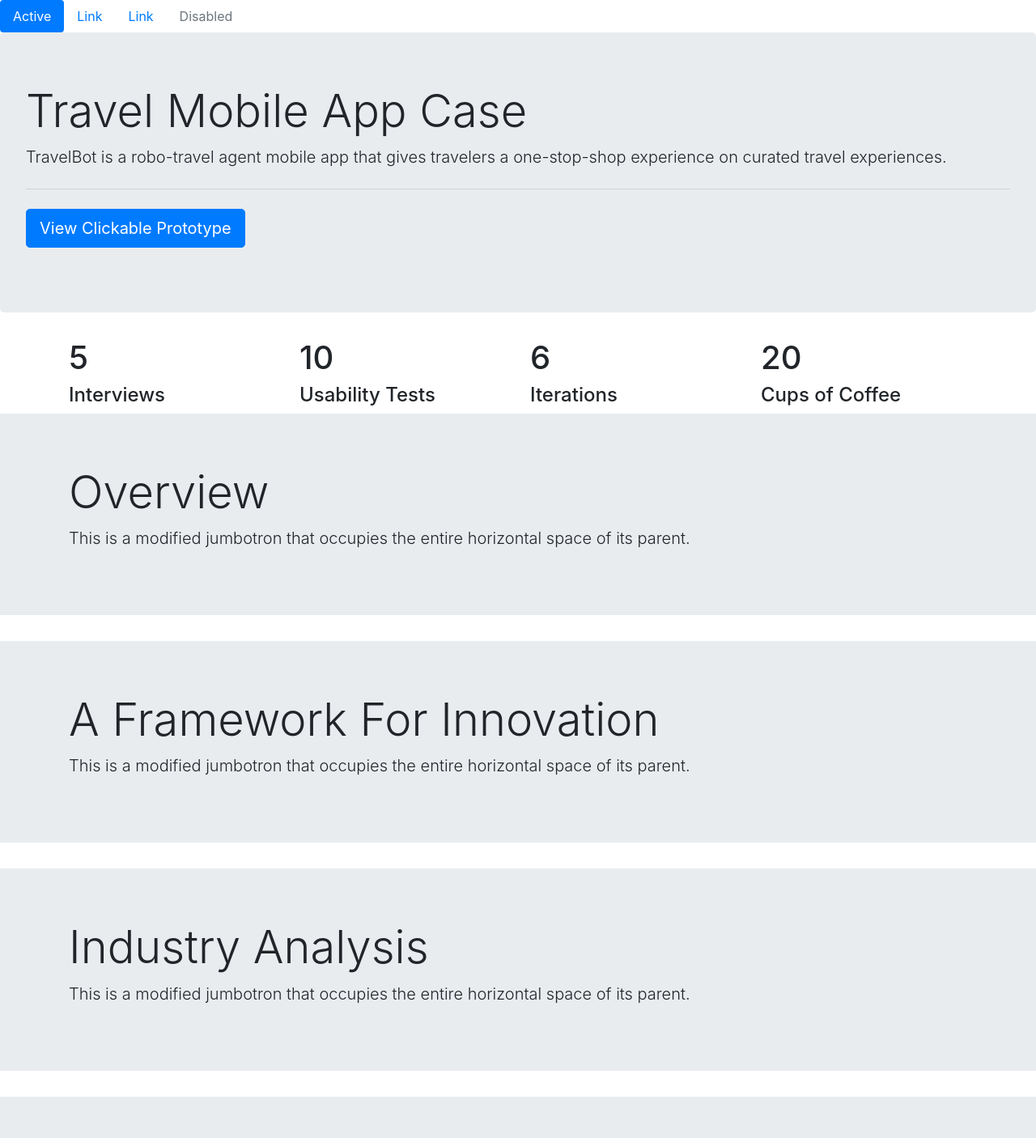
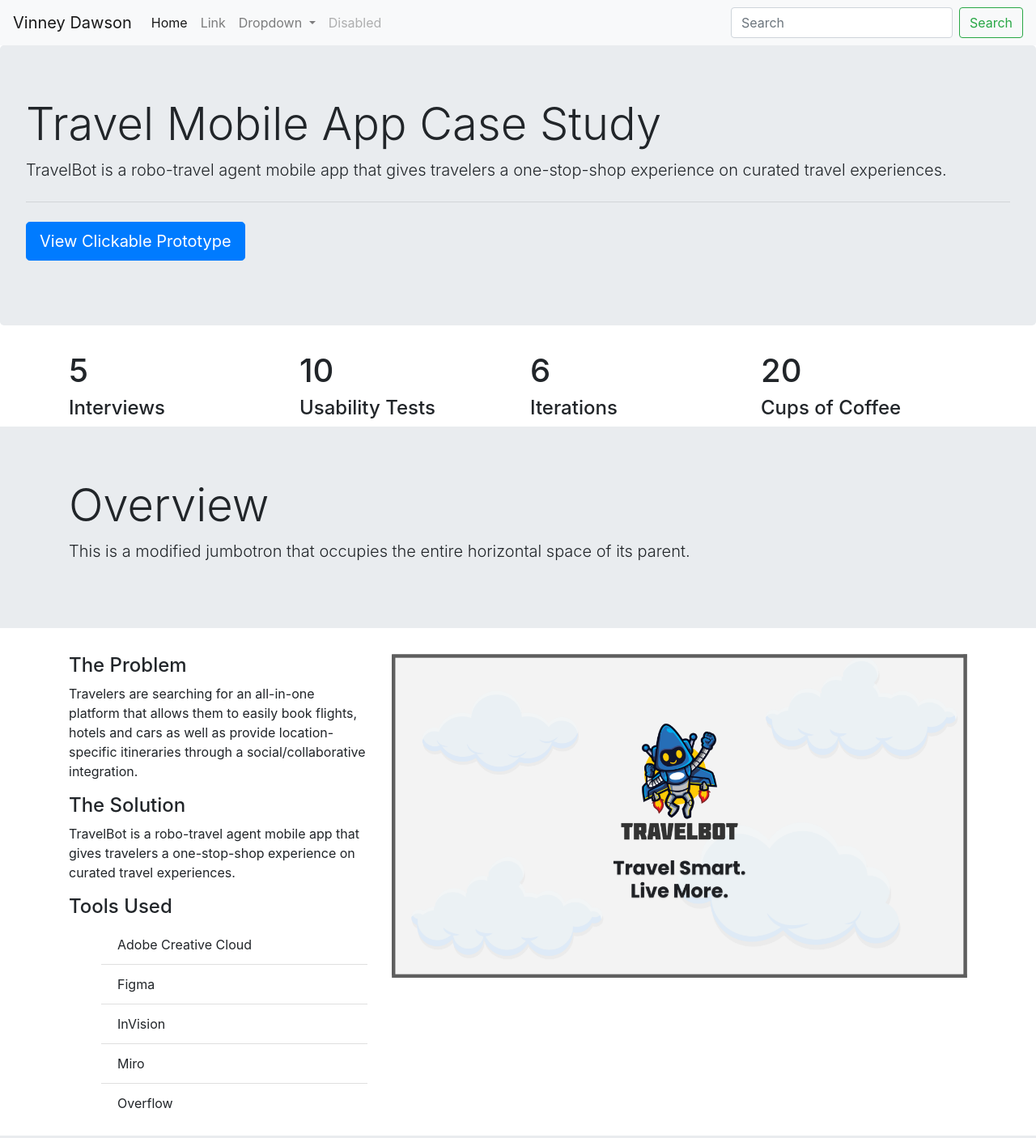
Before and after one commit to vinneydawson/UX_UI_HW_20, a plain HTML site: page index.html in a window 1280 px wide. Shown: the top 1406 px of the page at 81% size. Drawn offline with nearby package versions, Linux system fonts and the light colour scheme.

Commit message:
dev commit

```diff
--- a/css/style.css
+++ b/css/style.css
@@ -0,0 +1,7 @@
+#diamond {
+    height: 40px;
+}
+
+#img1 {
+    height: 400px;
+}
--- a/index.html
+++ b/index.html
@@ -10,24 +10,45 @@
 </head>
 <body>
     <!-- Nav -->
-    <ul class="nav nav-pills">
-        <li class="nav-item">
-          <a class="nav-link active" href="#">Active</a>
+    <nav class="navbar navbar-expand-lg navbar-light bg-light">
+        <a class="navbar-brand" href="#">Vinney Dawson</a>
+        <button class="navbar-toggler" type="button" data-toggle="collapse" data-target="#navbarSupportedContent" aria-controls="navbarSupportedContent" aria-expanded="false" aria-label="Toggle navigation">
+          <span class="navbar-toggler-icon"></span>
+        </button>
+
+        <div class="collapse navbar-collapse" id="navbarSupportedContent">
+          <ul class="navbar-nav mr-auto">
+            <li class="nav-item active">
+              <a class="nav-link" href="#">Home <span class="sr-only">(current)</span></a>
             </li>
             <li class="nav-item">
               <a class="nav-link" href="#">Link</a>
             </li>
-        <li class="nav-item">
-          <a class="nav-link" href="#">Link</a>
+            <li class="nav-item dropdown">
+              <a class="nav-link dropdown-toggle" href="#" id="navbarDropdown" role="button" data-toggle="dropdown" aria-haspopup="true" aria-expanded="false">
+                Dropdown
+              </a>
+              <div class="dropdown-menu" aria-labelledby="navbarDropdown">
+                <a class="dropdown-item" href="#">Action</a>
+                <a class="dropdown-item" href="#">Another action</a>
+                <div class="dropdown-divider"></div>
+                <a class="dropdown-item" href="#">Something else here</a>
+              </div>
             </li>
             <li class="nav-item">
               <a class="nav-link disabled" href="#" tabindex="-1" aria-disabled="true">Disabled</a>
             </li>
           </ul>
+          <form class="form-inline my-2 my-lg-0">
+            <input class="form-control mr-sm-2" type="search" placeholder="Search" aria-label="Search">
+            <button class="btn btn-outline-success my-2 my-sm-0" type="submit">Search</button>
+          </form>
+        </div>
+      </nav>
 
       <!-- Hero -->
     <div class="jumbotron">
-        <h1 class="display-4">Travel Mobile App Case</h1>
+        <h1 class="display-4">Travel Mobile App Case Study</h1>
         <p class="lead">TravelBot is a robo-travel agent mobile app that gives travelers a one-stop-shop experience on curated travel experiences.</p>
         <hr class="my-4">
         <p class="lead">
@@ -65,6 +86,38 @@
         </div>
       </div>
 
+      <!-- Overview Content -->
+      <div class="container">
+          <div class="row">
+              <div class="col-sm">
+                <h4>The Problem</h4>
+                <p>Travelers are searching for an all-in-one platform that allows them to easily book flights, hotels and cars as well as provide location-specific itineraries through a social/collaborative integration.</p>
+                <h4>The Solution</h4>
+                <p>TravelBot is a robo-travel agent mobile app that gives travelers a one-stop-shop experience on curated travel experiences.</p>
+                <h4>Tools Used</h4>
+                <ul class="list-group-flush">
+                    <li class="list-group-item">Adobe Creative Cloud</li>
+                    <li class="list-group-item">Figma</li>
+                    <li class="list-group-item">InVision</li>
+                    <li class="list-group-item">Miro</li>
+                    <li class="list-group-item">Overflow</li>
+                  </ul>
+              </div>
+              <div class="col-sm">
+                <img id= "img1" src="images/img1.png">
+              </div>
+          </div>
+      </div>
+
+      <div class="container">
+        <div class="row">
+            <div class="col-sm">
+
+            </div>
+        </div>
+    </div>
+
+
       <!-- A Framework For Innovation -->
       <div class="jumbotron jumbotron-fluid">
         <div class="container">
@@ -85,6 +138,7 @@
       <div class="jumbotron jumbotron-fluid">
         <div class="container">
           <h1 class="display-4">Phase 1: User Research</h1>
+          <img id="diamond" src="images/icons/000_Diamond_1.svg" alt="Diamond_1">
           <p class="lead">This is a modified jumbotron that occupies the entire horizontal space of its parent.</p>
         </div>
       </div>
@@ -93,6 +147,7 @@
       <div class="jumbotron jumbotron-fluid">
         <div class="container">
           <h1 class="display-4">Phase 2: Definition & Synthesis</h1>
+          <img id="diamond" src="images/icons/000_Diamond_2.svg" alt="Diamond_1">
           <p class="lead">This is a modified jumbotron that occupies the entire horizontal space of its parent.</p>
         </div>
       </div>
@@ -101,6 +156,7 @@
       <div class="jumbotron jumbotron-fluid">
         <div class="container">
           <h1 class="display-4">Phase 3: Ideation</h1>
+          <img id="diamond" src="images/icons/000_Diamond_3.svg" alt="Diamond_1">
           <p class="lead">This is a modified jumbotron that occupies the entire horizontal space of its parent.</p>
         </div>
       </div>
@@ -109,6 +165,7 @@
       <div class="jumbotron jumbotron-fluid">
         <div class="container">
           <h1 class="display-4">Phase 4: Prototyping</h1>
+          <img id="diamond" src="images/icons/000_Diamond_4.svg" alt="Diamond_1">
           <p class="lead">This is a modified jumbotron that occupies the entire horizontal space of its parent.</p>
         </div>
       </div>
```
Also changed, not shown: images/img1.png (added). Lines whose indentation alone changed are shown as unchanged.
